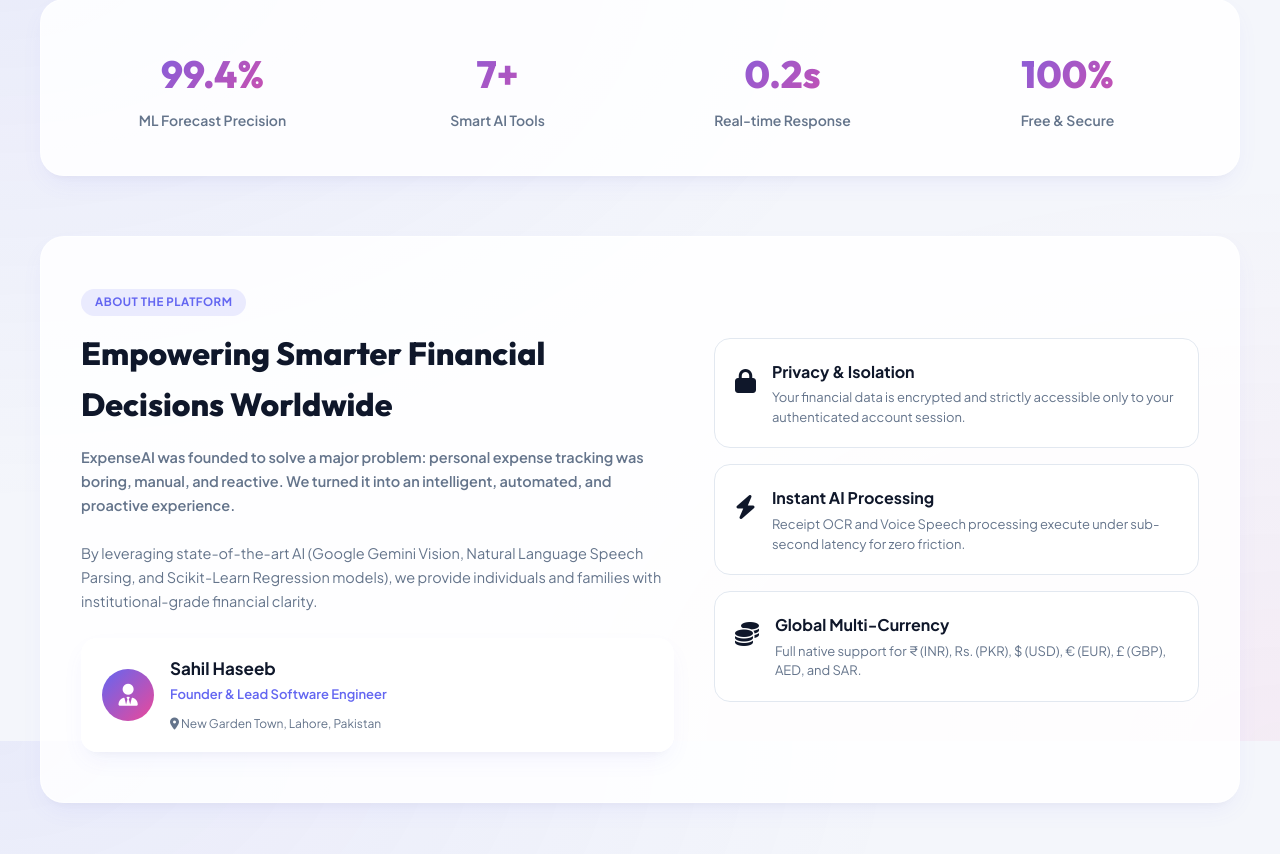
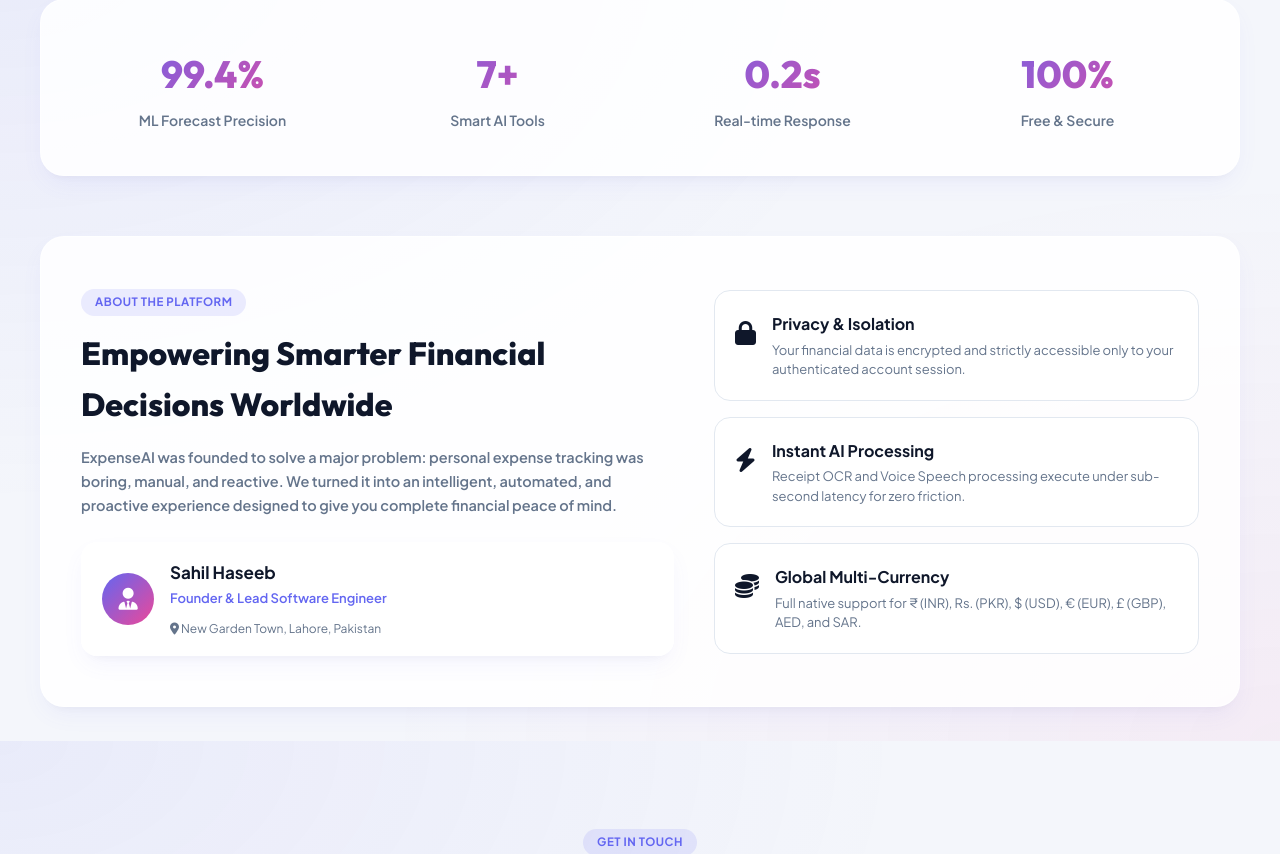
Before and after one commit to SahilHaseeb/Expensive_Tracker, a Flask app: page / in a window 1280 px wide. Shown: the part 1659-2513 px from the top of the page. Run offline with Flask 3, Linux system fonts and the light colour scheme.

Commit message:
refactor: simplify about us description on landing page

```diff
--- a/app/templates/landing.html
+++ b/app/templates/landing.html
@@ -186,8 +186,7 @@
             <div class="about-text-col">
                 <span class="sub-heading-pill">ABOUT THE PLATFORM</span>
                 <h2>Empowering Smarter Financial Decisions Worldwide</h2>
-                <p class="about-lead">ExpenseAI was founded to solve a major problem: personal expense tracking was boring, manual, and reactive. We turned it into an intelligent, automated, and proactive experience.</p>
-                <p>By leveraging state-of-the-art AI (Google Gemini Vision, Natural Language Speech Parsing, and Scikit-Learn Regression models), we provide individuals and families with institutional-grade financial clarity.</p>
+                <p class="about-lead">ExpenseAI was founded to solve a major problem: personal expense tracking was boring, manual, and reactive. We turned it into an intelligent, automated, and proactive experience designed to give you complete financial peace of mind.</p>
 
                 <div class="founder-card glass">
                     <div class="founder-avatar">
```
